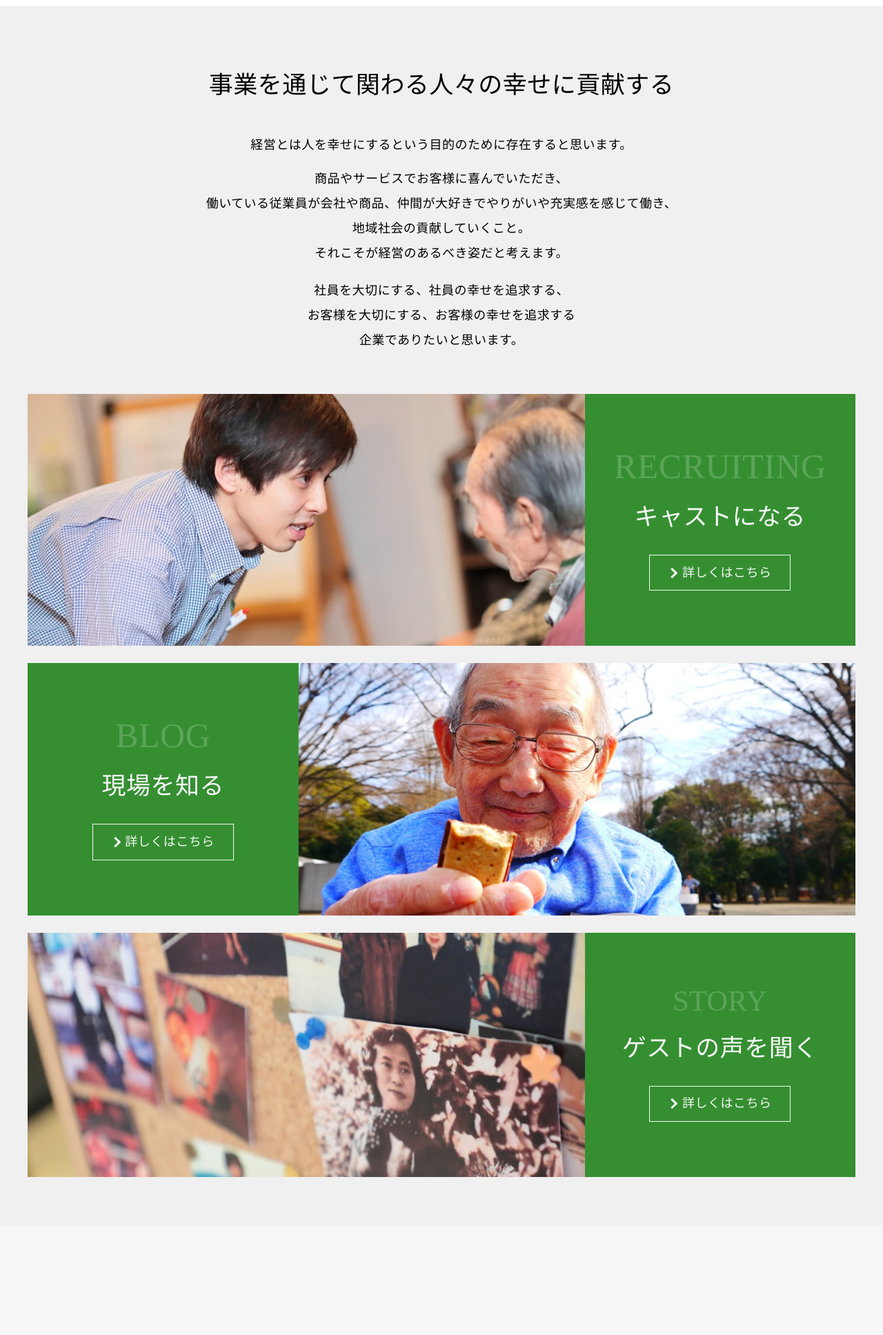
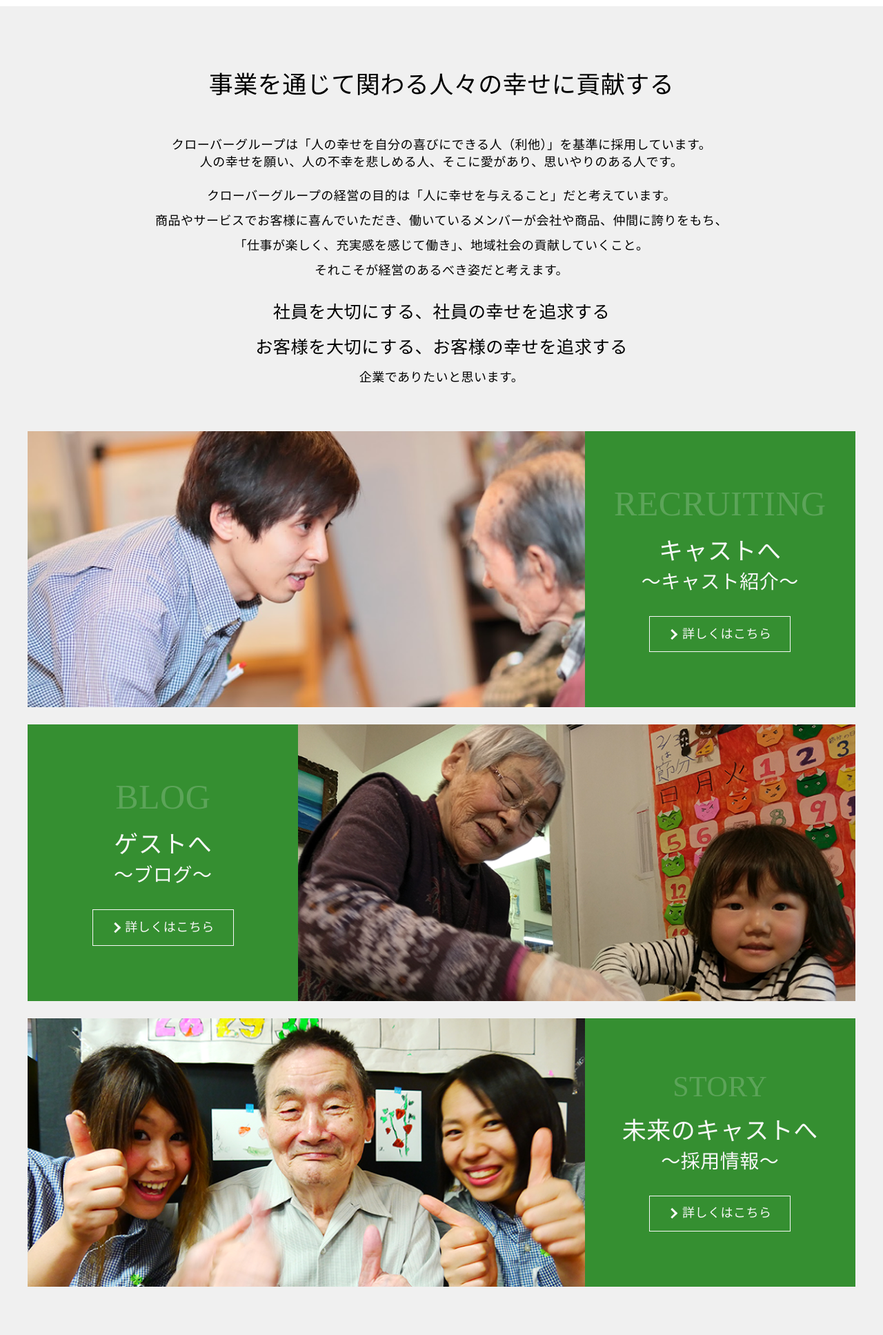
Before and after one commit to wadahideyuki/clover, a PHP site: page /management/ in a window 1280 px wide. Shown: the part 277-2212 px from the top of the page at 69% size. Before the commit the page ends 1983 px from the top, so only its background shows below. Run offline with PHP 8.4, Linux system fonts and the light colour scheme; style sheets or scripts are compiled from the project's sources; some libraries are stand-ins or nearby versions; some web fonts are replaced.

Commit message:
3つのハピネス

```diff
--- a/common/css/_management.scss
+++ b/common/css/_management.scss
@@ -31,7 +31,6 @@
 				@include mq{
 					margin-bottom: 25px;
 					font-size: 2.2rem;
-
 				}
 			}
 			p{
@@ -40,10 +39,14 @@
 					margin-top: 1em;
 					line-height: 2;
 				}
+				strong{
+					display: block;
+					font-size: 1.4em;
+				}
 				@include mq{
+					font-size: 1.4rem;
 					text-align: left;
-                    font-size: 1.4rem;
-                    br{
+					> br{
 						display: none;
 					}
 				}
@@ -108,6 +111,10 @@
 						span{
 							display: block;
 							margin-top: 0.4em;
+							line-height: 1.2;
+							small{
+								font-size: 0.8em;
+							}
 						}
 					}
 					.btnWrap{
--- a/management/index.html
+++ b/management/index.html
@@ -56,9 +56,9 @@
 	<div class="inner">
 		<div class="block1">
 			<h3>事業を通じて関わる人々の<br class="sp spDisI">幸せに貢献する</h3>
-			<p>経営とは人を幸せにするという目的のために存在すると思います。</p>
-			<p>商品やサービスでお客様に喜んでいただき、<br>働いている従業員が会社や商品、仲間が大好きでやりがいや充実感を感じて働き、<br>地域社会の貢献していくこと。<br>それこそが経営のあるべき姿だと考えます。</p>
-			<p>社員を大切にする、社員の幸せを追求する、<br>お客様を大切にする、お客様の幸せを追求する<br>企業でありたいと思います。</p>
+			<p>クローバーグループは「人の幸せを自分の喜びにできる人（利他）」を基準に採用しています。<br>人の幸せを願い、人の不幸を悲しめる人、そこに愛があり、思いやりのある人です。</p>
+			<p>クローバーグループの経営の目的は「人に幸せを与えること」だと考えています。<br>商品やサービスでお客様に喜んでいただき、働いているメンバーが会社や商品、仲間に誇りをもち、<br>「仕事が楽しく、充実感を感じて働き」、地域社会の貢献していくこと。<br>それこそが経営のあるべき姿だと考えます。</p>
+			<p><strong>社員を大切にする、社員の幸せを追求する<br>お客様を大切にする、お客様の幸せを追求する</strong>企業でありたいと思います。</p>
 		</div>
 
 		<div class="menus">
@@ -66,7 +66,7 @@
 				<div>
 					<h4>
 						<em>RECRUITING</em>
-						<span>キャストになる</span>
+						<span>キャストへ<br><small>～キャスト紹介～</small></span>
 					</h4>
 					<div class="btnWrap"><span>詳しくはこちら</span></div>
 				</div>
@@ -75,7 +75,7 @@
 				<div>
 					<h4>
 						<em>BLOG</em>
-						<span>現場を知る</span>
+						<span>ゲストへ<br><small>～ブログ～</small></span>
 					</h4>
 					<div class="btnWrap"><span>詳しくはこちら</span></div>
 				</div>
@@ -84,7 +84,7 @@
 				<div>
 					<h4>
 						<em class="szS">STORY</em>
-						<span>ゲストの声を聞く</span>
+						<span>未来のキャストへ<br><small>～採用情報～</small></span>
 					</h4>
 					<div class="btnWrap"><span>詳しくはこちら</span></div>
 				</div>
```
Also changed, not shown: common/css/style.css, common/img/management/menu02.png, common/img/management/menu03.png. Lines whose indentation alone changed are shown as unchanged.
